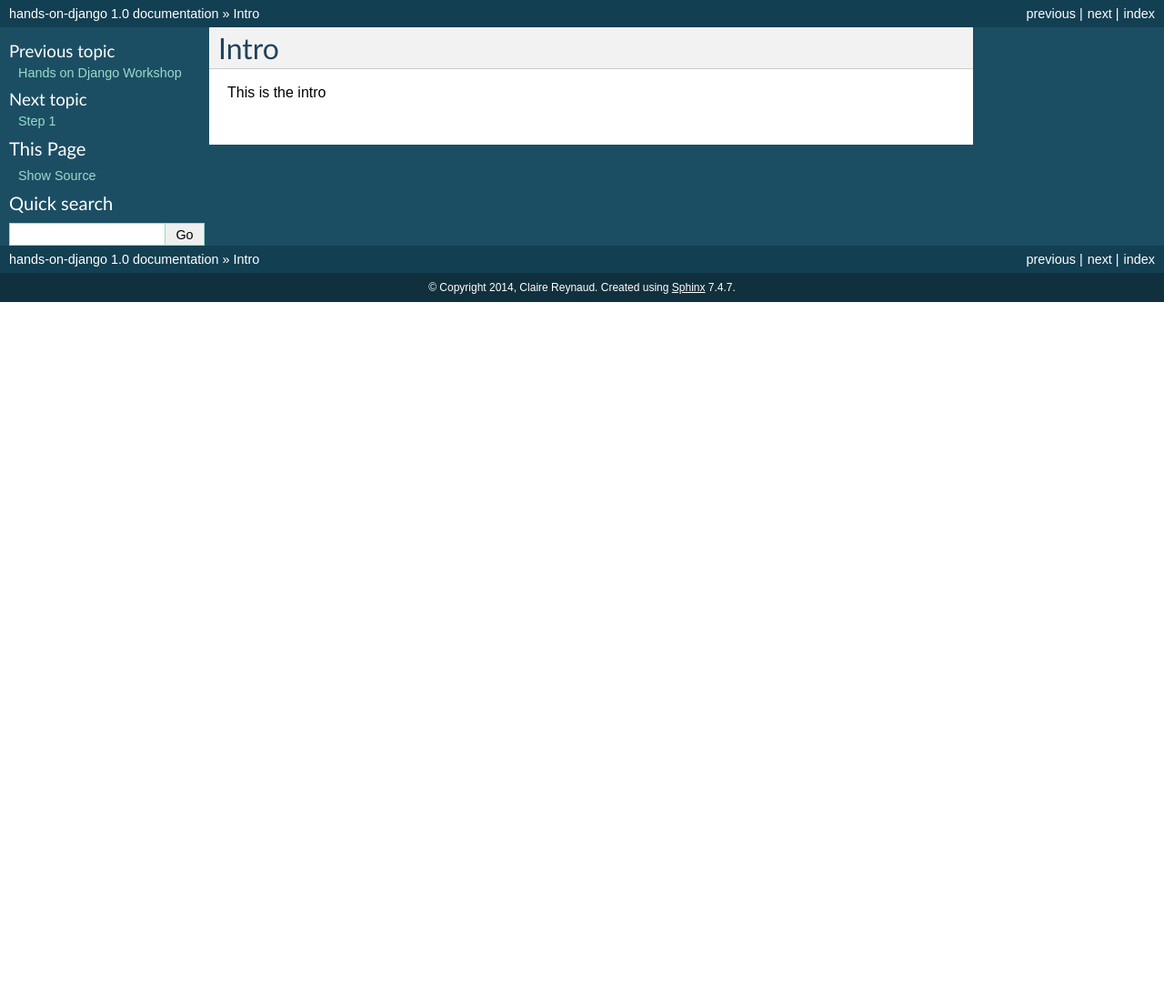
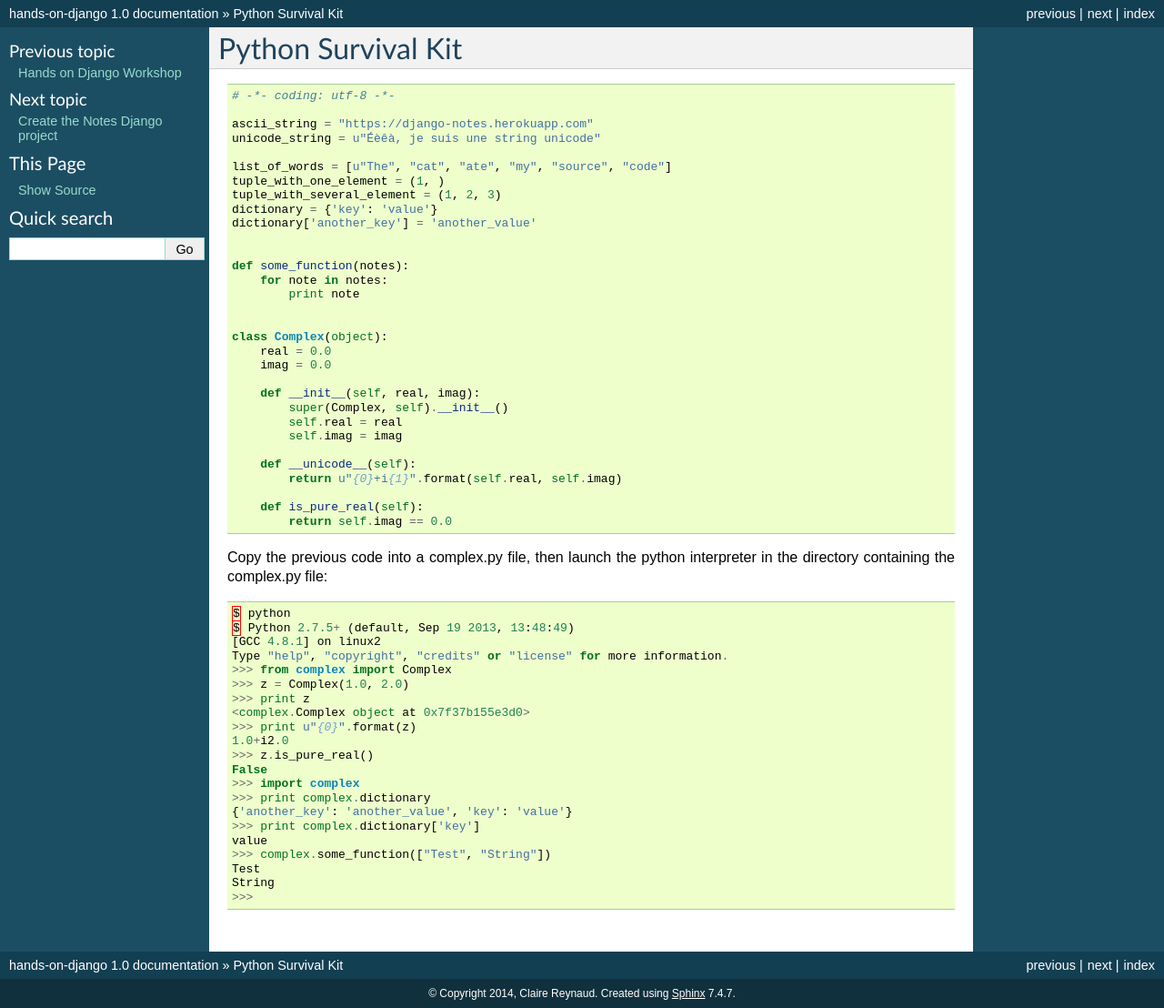
Before and after one commit to creynaud/hands-on-django-doc, a Sphinx documentation site: the page built from source/intro.rst, in a window 1280 px wide. Shown: the whole page at 91% size. Built offline with Sphinx 7.4.7, drawn with Linux system fonts in a browser that asks for light colours; before the commit the page ends 900 px from its top, so only the background shows below that.

Commit message:
Adding an example to the python survival kit

```diff
--- /dev/null
+++ b/source/complex.py
@@ -0,0 +1,31 @@
+# -*- coding: utf-8 -*-
+
+ascii_string = "https://django-notes.herokuapp.com"
+unicode_string = u"Éèêà, je suis une string unicode"
+
+list_of_words = [u"The", "cat", "ate", "my", "source", "code"]
+tuple_with_one_element = (1, )
+tuple_with_several_element = (1, 2, 3)
+dictionary = {'key': 'value'}
+dictionary['another_key'] = 'another_value'
+
+
+def some_function(notes):
+    for note in notes:
+        print note
+
+
+class Complex(object):
+    real = 0.0
+    imag = 0.0
+
+    def __init__(self, real, imag):
+        super(Complex, self).__init__()
+        self.real = real
+        self.imag = imag
+
+    def __unicode__(self):
+        return u"{0}+i{1}".format(self.real, self.imag)
+
+    def is_pure_real(self):
+        return self.imag == 0.0
--- /dev/null
+++ b/source/create_django_project.rst
@@ -0,0 +1,2 @@
+Create the Notes Django project
+===============================
--- a/source/index.rst
+++ b/source/index.rst
@@ -12,7 +12,7 @@ Contents:
    :maxdepth: 2
 
    intro
-   step1
+   create_django_project
 
 Indices and tables
 ==================
--- a/source/intro.rst
+++ b/source/intro.rst
@@ -1,4 +1,31 @@
-Intro
-=====
+Python Survival Kit
+===================
 
-This is the intro
+.. literalinclude:: complex.py
+
+
+Copy the previous code into a complex.py file, then launch the python interpreter in the directory containing the complex.py file:
+
+.. code-block:: python
+
+    $ python
+    $ Python 2.7.5+ (default, Sep 19 2013, 13:48:49)
+    [GCC 4.8.1] on linux2
+    Type "help", "copyright", "credits" or "license" for more information.
+    >>> from complex import Complex
+    >>> z = Complex(1.0, 2.0)
+    >>> print z
+    <complex.Complex object at 0x7f37b155e3d0>
+    >>> print u"{0}".format(z)
+    1.0+i2.0
+    >>> z.is_pure_real()
+    False
+    >>> import complex
+    >>> print complex.dictionary
+    {'another_key': 'another_value', 'key': 'value'}
+    >>> print complex.dictionary['key']
+    value
+    >>> complex.some_function(["Test", "String"])
+    Test
+    String
+    >>>
--- a/source/step1.rst
+++ /dev/null
@@ -1,4 +0,0 @@
-Step 1
-======
-
-This is the 1st step
```
Also changed, not shown: 1 other file.
